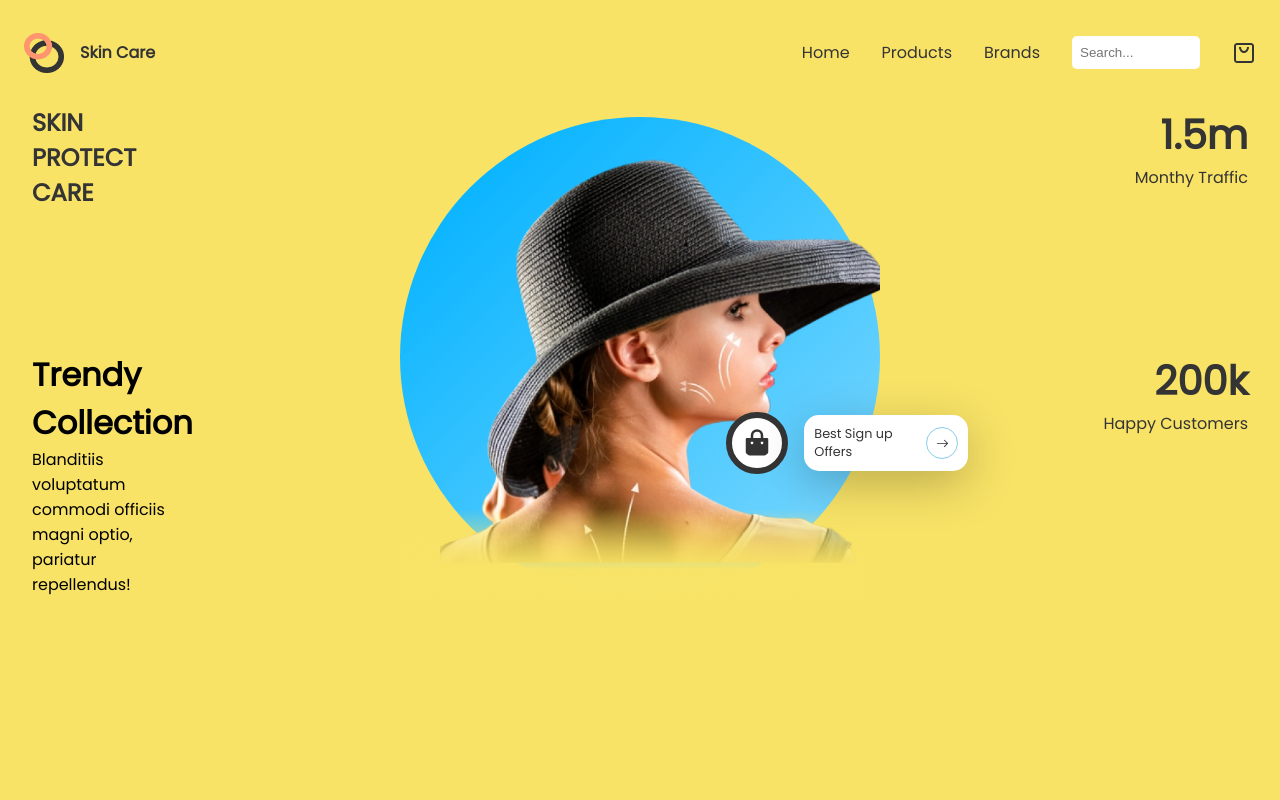
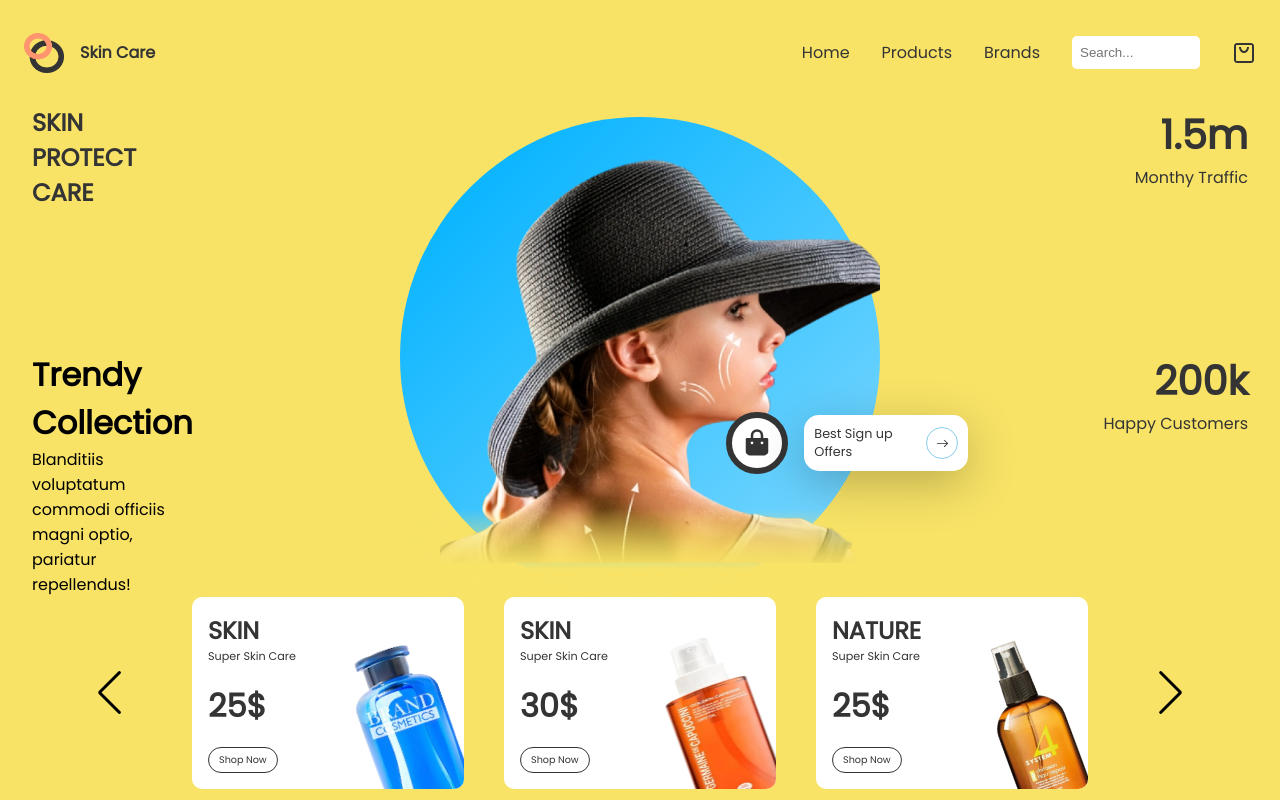
Before and after one commit to L3on06/SkinCare-Website, a React (Create React App) app: page / in a window 1280 px wide. Built offline with nearby package versions, Linux system fonts and the light colour scheme.

Commit message:
I added the slider of products.

```diff
--- a/src/App.js
+++ b/src/App.js
@@ -1,12 +1,14 @@
 import './App.css';
 import Header from './Components/Header/Header';
 import Hero from './Components/Hero/Hero';
+import Slider from './Components/Slider/Slider';
 
 function App() {
   return (
     <div className="App">
       <Header />
       <Hero />
+      <Slider />
     </div>
   );
 }
--- /dev/null
+++ b/src/Components/Slider/Slider.css
@@ -0,0 +1,74 @@
+.s-container {
+    position: relative;
+}
+
+.s-container .swiper {
+    width: 70%;
+    height: 12rem;
+    position: unset;
+}
+
+.s-container .swiper-slide {
+    background-color: white;
+    display: flex;
+    border-radius: 10px;
+    padding: 1rem;
+    box-sizing: border-box;
+    overflow: hidden;
+    position: relative;
+}
+
+.s-container .swiper-button-prev {
+    left: 6rem;
+}
+
+.s-container .swiper-button-next {
+    right: 6rem;
+}
+
+.s-container .swiper-button-prev,
+.s-container .swiper-button-next {
+    color: black;
+}
+
+.left-s {
+    display: flex;
+    flex-direction: column;
+    justify-content: space-between;
+}
+
+.left-s>:nth-child(2) {
+    font-weight: bold;
+    font-size: 2rem;
+}
+
+.left-s>:nth-child(3) {
+    font-size: 0.6rem;
+    border: 1px solid var(--black);
+    padding: 5px 10px;
+    width: max-content;
+    border-radius: 15px;
+}
+
+.name {
+    display: flex;
+    flex-direction: column;
+}
+
+.name>:nth-child(1) {
+    font-size: 1.5rem;
+    font-weight: 600;
+}
+
+.name>:nth-child(2) {
+    font-size: 0.7rem;
+}
+
+.img-p {
+    transform: rotate(-20deg);
+    position: absolute;
+    right: 0;
+    width: 40%;
+    height: 100%;
+    bottom: -20%;
+}
--- /dev/null
+++ b/src/Components/Slider/Slider.jsx
@@ -0,0 +1,45 @@
+import React from "react";
+import { Swiper, SwiperSlide } from "swiper/react";
+import { Pagination, Navigation } from "swiper";
+
+import 'swiper/css'
+import 'swiper/css/pagination'
+import 'swiper/css/navigation'
+
+
+import { SliderProducts } from "../../data/products"
+
+import './Slider.css'
+
+const Slider = () => {
+    return (
+        <div className="s-container">
+            <Swiper
+                modules={[Pagination, Navigation]}
+                navigation={true}
+                loopFillGroupWithBlank={true}
+                slidesPerView={3}
+                spaceBetween={40}
+                slidesPerGroup={1}
+                loop={true}
+                className="mySwiper"
+            >
+                {SliderProducts.map((slide, idx) => (
+                    <SwiperSlide>
+                        <div className="left-s">
+                            <div className="name">
+                                <span>{slide.name}</span>
+                                <span>{slide.detail}</span>
+                            </div>
+                            <span>{slide.price}$</span>
+                            <div>Shop Now</div>
+                        </div>
+                        <img src={slide.img} alt="products" className="img-p" />
+                    </SwiperSlide>
+                ))}
+            </Swiper>
+        </div>
+    )
+};
+
+export default Slider;
```
